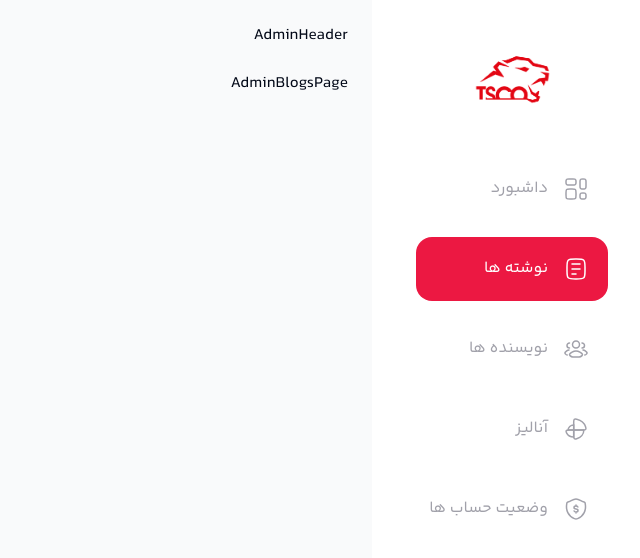
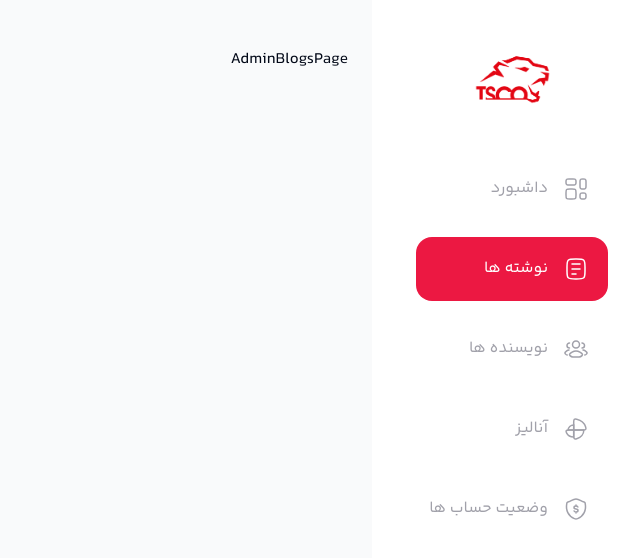
Before and after one commit to HabibBehdarvandiDev/tscogame_blog, a Next.js app: page /admin/blogs in a window 1280 px wide. Shown: the top 558 px of the page, without its empty margins (640-1280 px from the left). Built offline with nearby package versions, Linux system fonts and the light colour scheme.

Commit message:
minor fix

```diff
--- a/components/template/admin/AdminHeader.tsx
+++ b/components/template/admin/AdminHeader.tsx
@@ -2,7 +2,12 @@ import React from 'react'
 
 const AdminHeader = () => {
   return (
-    <div>AdminHeader</div>
+    <header>
+      <div className="header_search">
+
+      </div>
+      <div className="header_actions"></div>
+    </header>
   )
 }
 
```
